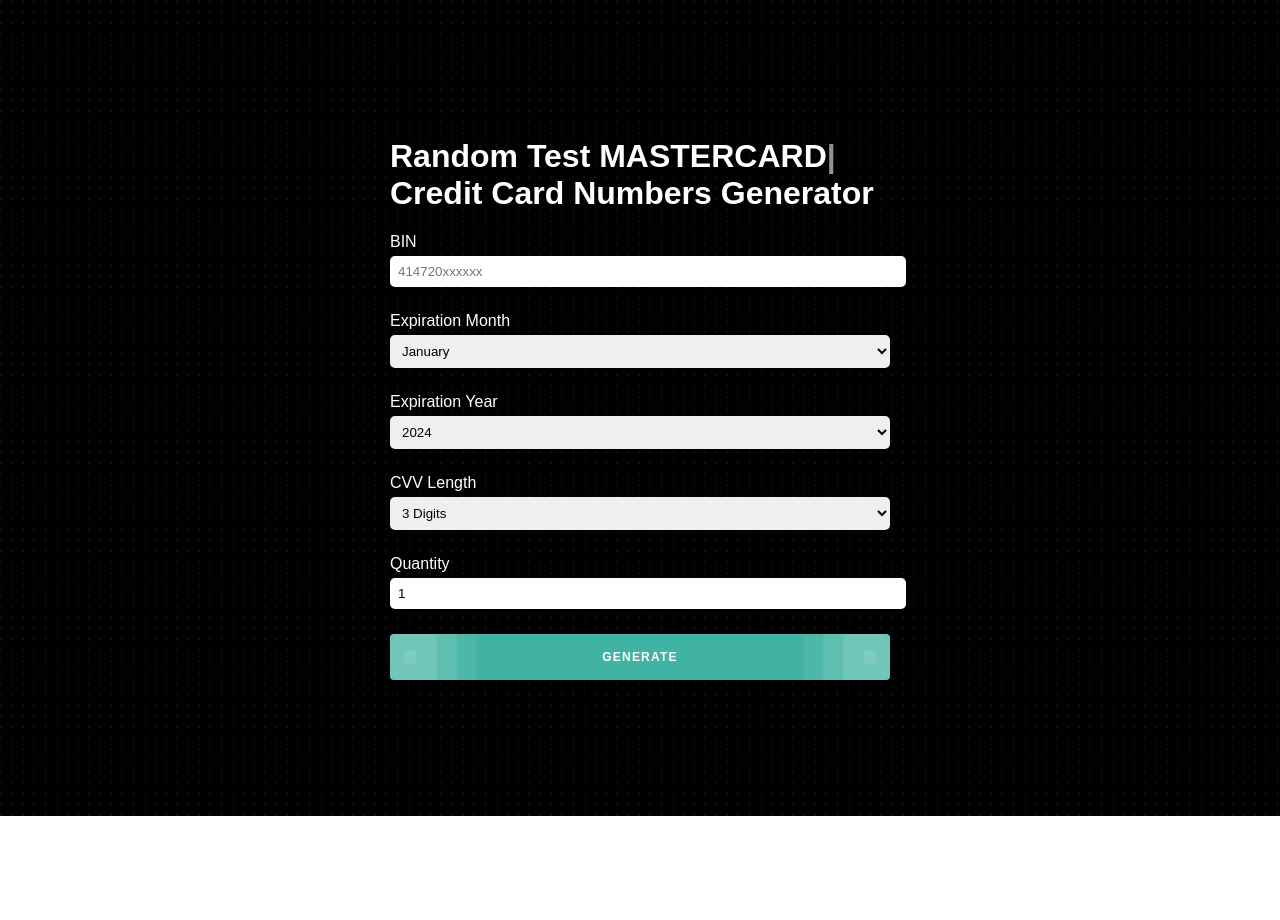
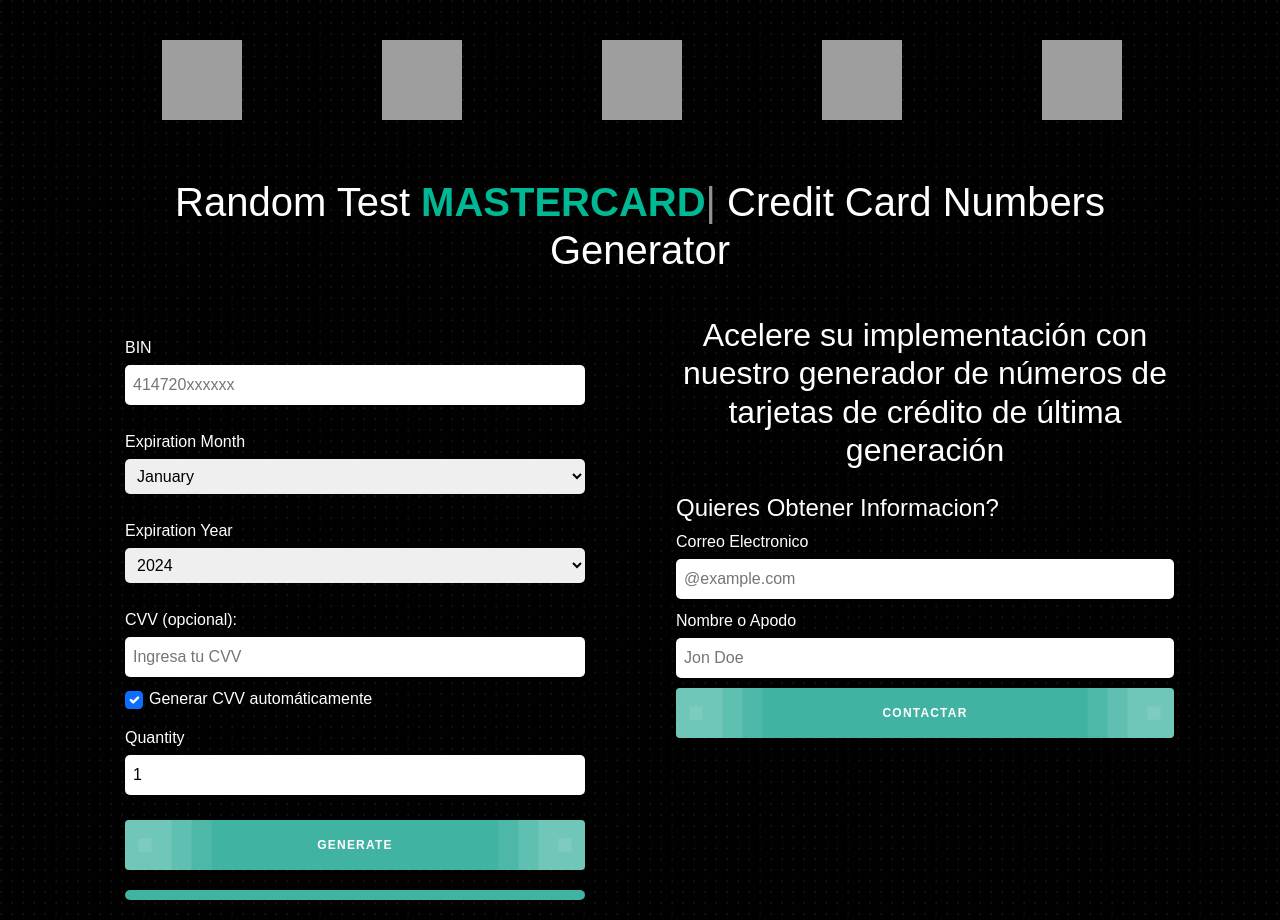
Before and after one commit to johnlennonl/DiscardGenerator, a plain HTML site: page index.html in a window 1280 px wide. Before the commit the page ends 816 px from the top, so only its background shows below. Drawn offline with nearby package versions, Linux system fonts and the light colour scheme; grey boxes are pictures that could not be loaded.

Commit message:
Agregamos nuevas funcionalidades

```diff
--- a/estilos/estilo.css
+++ b/estilos/estilo.css
@@ -18,7 +18,14 @@
   display: flex;
   justify-content: center;
   align-items: center;
-  height: 100vh;
+
+}
+
+.contenedorAnime {
+  display: flex;
+  justify-content: center;
+  align-items: center;
+
 }
 
 .generator {
@@ -113,3 +120,52 @@
       box-shadow: 0 0 0 20px rgba(255, 255, 255, 0.1), 0 0 0 40px rgba(255, 255, 255, 0.1), 0 0 0 60px rgba(255, 255, 255, 0.1), 0 0 0 80px rgba(255, 255, 255, 0);
     }
   }
+
+
+
+  .credit-card-logos {
+    margin-top: 30px;
+    width: 100%;
+    padding: 10px;
+    background-color: transparents;
+    border-radius: 8px;
+  }
+
+  .logo-slider img {
+    height: 80px;
+    width: 80PX;
+    margin: 0 auto;
+  }
+
+
+.output{
+  background-color: #40B3A2;
+  color: white;
+  padding: 5px;
+  border-radius: 8px;
+  text-align: center;
+  font-weight: 700;
+}
+
+.informacion {
+  color: white;
+  text-align: center;
+  display: flex;
+  justify-content: center;
+  align-items: center;
+
+}
+
+h3{
+  font-size: 2rem;
+}
+
+.spanIdCard{
+  color: #00b894;
+  font-weight: bold;
+}
+
+.contenedorTitulo{
+  width: 100%;
+  height: 90px;
+}
--- a/index.html
+++ b/index.html
@@ -4,14 +4,41 @@
     <meta charset="UTF-8">
     <meta name="viewport" content="width=device-width, initial-scale=1.0">
     <title>GenCardPro</title>
+    <link href="https://cdn.jsdelivr.net/npm/bootstrap@5.3.3/dist/css/bootstrap.min.css" rel="stylesheet" integrity="sha384-QWTKZyjpPEjISv5WaRU9OFeRpok6YctnYmDr5pNlyT2bRjXh0JMhjY6hW+ALEwIH" crossorigin="anonymous">
     <link rel="stylesheet" href="estilos/estilo.css">
     <script src="https://cdn.jsdelivr.net/npm/typed.js@2.0.12"></script> <!-- Librería para el efecto typed -->
+    <!-- Slick.js CSS -->
+<link rel="stylesheet" type="text/css" href="https://cdn.jsdelivr.net/npm/slick-carousel@1.8.1/slick/slick.css"/>
+<link rel="stylesheet" type="text/css" href="https://cdn.jsdelivr.net/npm/slick-carousel@1.8.1/slick/slick-theme.css"/>
 </head>
 <body>
+
+  <div class=" container contenedorAnime mb-5">
+    <div class="credit-card-logos">
+      <div class="logo-slider">
+        <div><img src="https://img.icons8.com/?size=100&id=5L3mKKshbyOf&format=png&color=000000" alt="VISA"></div>
+        <div><img src="https://img.icons8.com/?size=100&id=13610&format=png&color=000000" alt="MasterCard"></div>
+        <div><img src="https://img.icons8.com/?size=100&id=H3EBRSMaDjTC&format=png&color=000000" alt="Discover"></div>
+        <div><img src="https://img.icons8.com/?size=100&id=13607&format=png&color=000000" alt="AMEX"></div>
+        <div><img src="https://img.icons8.com/?size=100&id=20796&format=png&color=000000" alt="Diners Club"></div>
+        <div><img src="https://img.icons8.com/?size=100&id=13609&format=png&color=000000" alt="JCB"></div>
+        <!-- Agrega más logos si lo deseas -->
+      </div>
+    </div>
+    </div>
+
+    <div class="container d-flex justify-content-center text-center mb-5 mt-5">
+     <div class="contenedorTitulo">
+      <h1>Random Test <span class="spanIdCard" id="card-types"></span> Credit Card Numbers Generator</h1>
+     </div>
+
+    </div>
+
+    <div class="container mt-5 ">
+      <div class="row">
+        <div class="col">
           <div class="contenedor">
             <div class="generator">
-            <h1>Random Test <span id="card-types"></span> Credit Card Numbers Generator</h1>
-
               <div class="form-group">
                   <label for="bin">BIN</label>
                   <input type="text" id="bin" placeholder="414720xxxxxx">
@@ -55,11 +82,18 @@
                   </select>
                 </div>
                 <div class="form-group">
-                <label for="cvv-length">CVV Length</label>
-                <select id="cvv-length">
-                  <option value="3">3 Digits</option>
-                  <option value="4">4 Digits</option>
-                </select>
+                  <div>
+                    <label for="cvv">CVV (opcional):</label>
+                    <input type="text" id="cvv" maxlength="4" placeholder="Ingresa tu CVV">
+                  </div>
+
+                  <!-- Checkbox para generar automáticamente el CVV -->
+                  <div class="form-check">
+                    <input class="form-check-input" type="checkbox" id="autoCvv" checked>
+                    <label class="form-check-label" for="autoCvv">
+                      Generar CVV automáticamente
+                    </label>
+                  </div>
                 </div>
 
 
@@ -68,14 +102,52 @@
                   <input type="number" id="quantity" value="1" min="1">
                 </div>
 
-            <button class="btn" id="generate"><i class="animation"></i>GENERATE<i class="animation"></i>
+                <button class="btn" id="generate-card"><i class="animation"></i>GENERATE<i class="animation"></i>
                 </button>
 
-            <div id="output"></div>
+                <div class="output" id="output"></div>
+
+
+              </div>
+
+        </div>
+        </div>
+        <div class="col">
+          <div class="informacion ">
+            <div class="container ">
+              <h3>Acelere su implementación con nuestro generador de números de tarjetas de crédito de última generación</h3>
+
+              <div class="container ">
+                <h4 class="text-start mt-4" > Quieres Obtener Informacion?</h4>
+                <div class="form-group">
+                  <label class="text-start">Correo Electronico</label>
+                  <input type="text"  placeholder="@example.com">
+                  <label class="text-start">Nombre o Apodo</label>
+                  <input type="text"  placeholder="Jon Doe">
+                  <button class="btn" ><i class="animation"></i>CONTACTAR<i class="animation"></i>
+                  </button>
+
+                </div>
+
+
+              </div>
+            </div>
+          </div>
+        </div>
       </div>
     </div>
 
 
+
+
+
+
+    <script src="https://cdn.jsdelivr.net/npm/bootstrap@5.3.3/dist/js/bootstrap.bundle.min.js" integrity="sha384-YvpcrYf0tY3lHB60NNkmXc5s9fDVZLESaAA55NDzOxhy9GkcIdslK1eN7N6jIeHz" crossorigin="anonymous"></script>
+
+<!-- Slick.js JavaScript -->
+<script type="text/javascript" src="https://code.jquery.com/jquery-3.6.0.min.js"></script>
+<script type="text/javascript" src="https://cdn.jsdelivr.net/npm/slick-carousel@1.8.1/slick/slick.min.js"></script>
+<script src="scripts/anime.js"></script>
     <script src="scripts/app.js"></script>
 </body>
 </html>
--- /dev/null
+++ b/scripts/anime.js
@@ -0,0 +1,14 @@
+$(document).ready(function(){
+    $('.logo-slider').slick({
+      slidesToShow: 5,        // Número de logos visibles al mismo tiempo
+      slidesToScroll: 1,      // Número de logos que se mueven en cada scroll
+      autoplay: true,         // Desplazamiento automático
+      autoplaySpeed: 2000,    // Velocidad del desplazamiento (en milisegundos)
+      infinite: true,         // Repetir el carrusel infinitamente
+      arrows: false,          // Ocultar flechas de navegación
+      pauseOnHover: false,    // Continuar el movimiento al pasar el mouse
+      swipe: false,           // Deshabilitar el swipe en dispositivos móviles
+      draggable: false,       // Deshabilitar el arrastre (drag) en escritorio
+      touchMove: false        // Deshabilitar el desplazamiento táctil
+    });
+  });
--- a/scripts/app.js
+++ b/scripts/app.js
@@ -15,6 +15,8 @@
 // Genera una tarjeta completando las 'x' del BIN con dígitos aleatorios y agrega el CVV
 function generateCreditCard(binTemplate, quantity, month, year, cvvLength) {
   const cardNumbers = [];
+  const autoCvvChecked = document.getElementById("autoCvv").checked;
+  const manualCvv = document.getElementById("cvv").value.trim(); // CVV manual ingresado por el usuario
 
   for (let i = 0; i < quantity; i++) {
     let cardNumber = '';
@@ -29,7 +31,15 @@
     }
 
     const expiration = `${month}/${year}`;
-      const cvv = generateCVV(cvvLength); // Generar el CVV
+    let cvv;
+
+    // Si el checkbox está marcado, genera el CVV automáticamente
+    if (autoCvvChecked) {
+      cvv = generateCVV(cvvLength);
+    } else {
+      // Si el usuario ha ingresado un CVV manual, usarlo; si no, generar uno automáticamente
+      cvv = manualCvv ? manualCvv : generateCVV(cvvLength);
+    }
 
     // Agregar tarjeta generada al array
     cardNumbers.push(`${cardNumber} | Exp: ${expiration} | CVV: ${cvv}`);
@@ -38,13 +48,13 @@
   return cardNumbers;
 }
 
-  // Función para mostrar las tarjetas generadas
-  document.getElementById("generate").addEventListener("click", function() {
+document.getElementById("generate-card").addEventListener("click", function() {
   const bin = document.getElementById("bin").value;
   const month = document.getElementById("month").value;
   const year = document.getElementById("year").value;
   const quantity = parseInt(document.getElementById("quantity").value);
-    const cvvLength = parseInt(document.getElementById("cvv-length").value);
+  const cvvInput = document.getElementById("cvv").value;
+  const autoCvvChecked = document.getElementById("autoCvv").checked;
 
   // Validar que el BIN tenga entre 12 y 16 caracteres
   if (bin.length < 12 || bin.length > 16) {
@@ -52,7 +62,10 @@
     return;
   }
 
-    const cards = generateCreditCard(bin, quantity, month, year, cvvLength);
+  // Función para generar las tarjetas
+  const cards = generateCreditCard(bin, quantity, month, year, cvvInput ? cvvInput.length : 3);
+
+  // Mostrar las tarjetas generadas en el output
   document.getElementById("output").textContent = cards.join('\n');
 });
 
```
Lines whose indentation alone changed are shown as unchanged.
